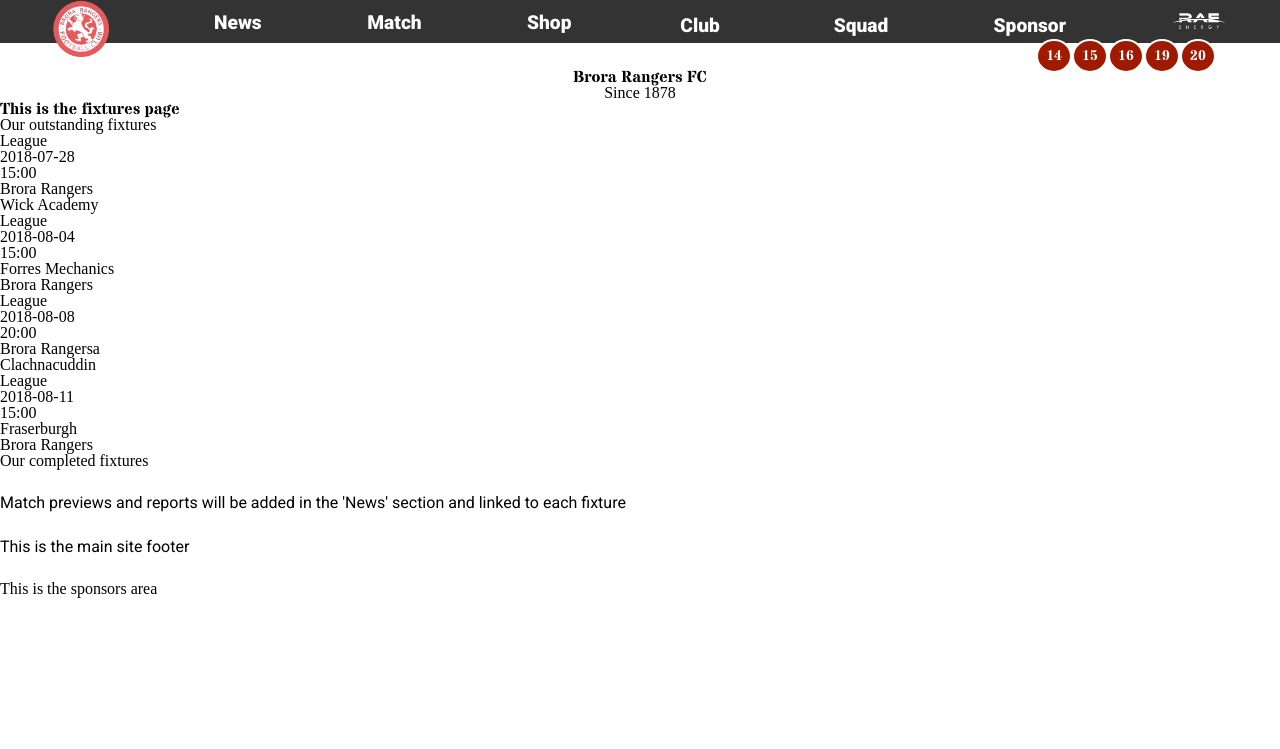
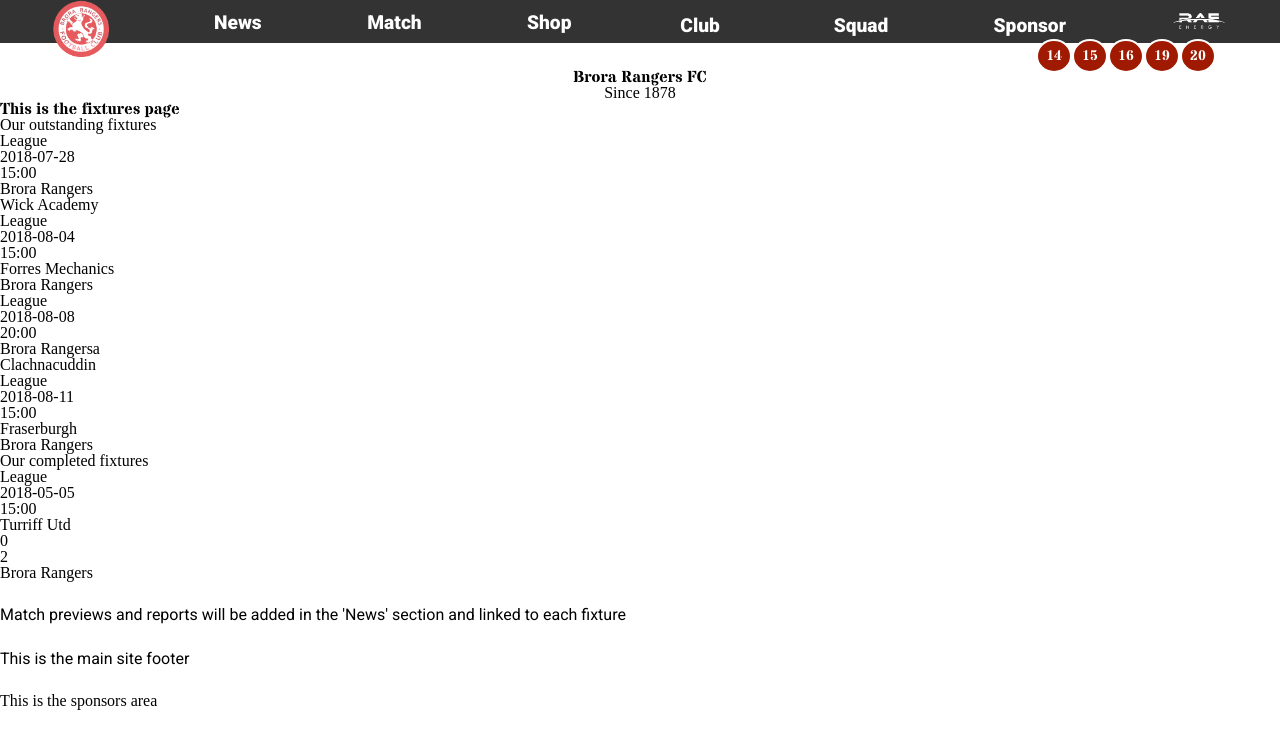
Before and after one commit to digitalbrora/club-website, a Jekyll site: the page built from fixtures.html, in a window 1280 px wide. Shown: the top 749 px of the page. Built offline with Jekyll 4.4.1, drawn with Linux system fonts in a browser that asks for light colours; a script that is not in the unit is left out.

Commit message:
Update Data “fixtures”

```diff
--- a/_data/fixtures.yml
+++ b/_data/fixtures.yml
@@ -19,3 +19,10 @@
     date: '2018-08-11'
     home-team: Fraserburgh
     kickoff: '15:00'
+  - away-score: '2'
+    away-team: Brora Rangers
+    competition: League
+    date: '2018-05-05'
+    home-score: '0'
+    home-team: Turriff Utd
+    kickoff: '15:00'
```
